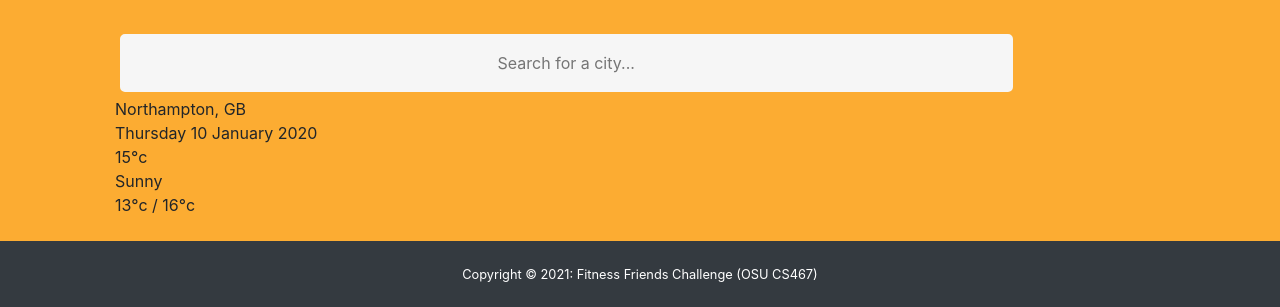
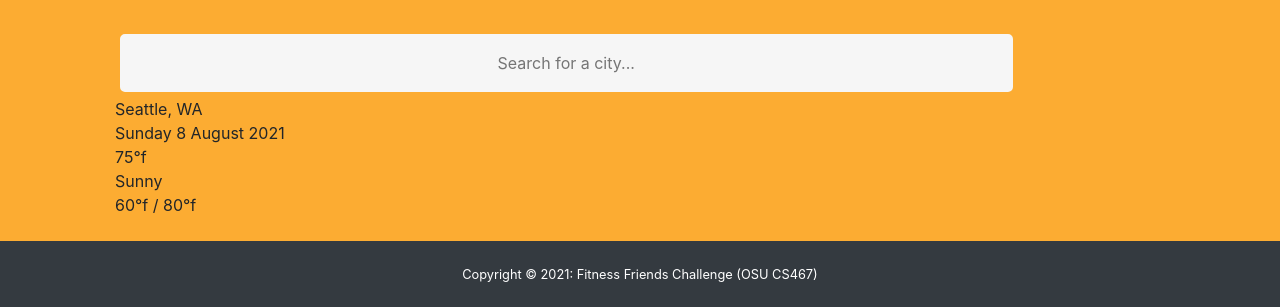
Before and after one commit to Zuhairahmed/CS467_Crowd-sourced-Fitness-Challenge-App, a Flask app: page /weather in a window 1280 px wide. Shown: the part 127-434 px from the top of the page. Run offline with Flask 2, Linux system fonts and the light colour scheme; parts of the project's set-up code (start-up, migrations or seed data) failed here and were passed over; some libraries are stand-ins or nearby versions.

Commit message:
Update weather.html

```diff
--- a/fitness_friends_challenge/templates/weather.html
+++ b/fitness_friends_challenge/templates/weather.html
@@ -15,13 +15,13 @@
         </header>
         <main>
             <section class="location">
-                <div class="city">Northampton, GB</div>
-                <div class="date">Thursday 10 January 2020</div>
+                <div class="city">Seattle, WA</div>
+                <div class="date">Sunday 8 August 2021</div>
             </section>
             <div class="current">
-                <div class="temp">15<span>°c</span></div>
+                <div class="temp">75<span>°f</span></div>
                 <div class="weather">Sunny</div>
-                <div class="hi-low">13°c / 16°c</div>
+                <div class="hi-low">60°f / 80°f</div>
             </div>
         </main>
     </div>
```
